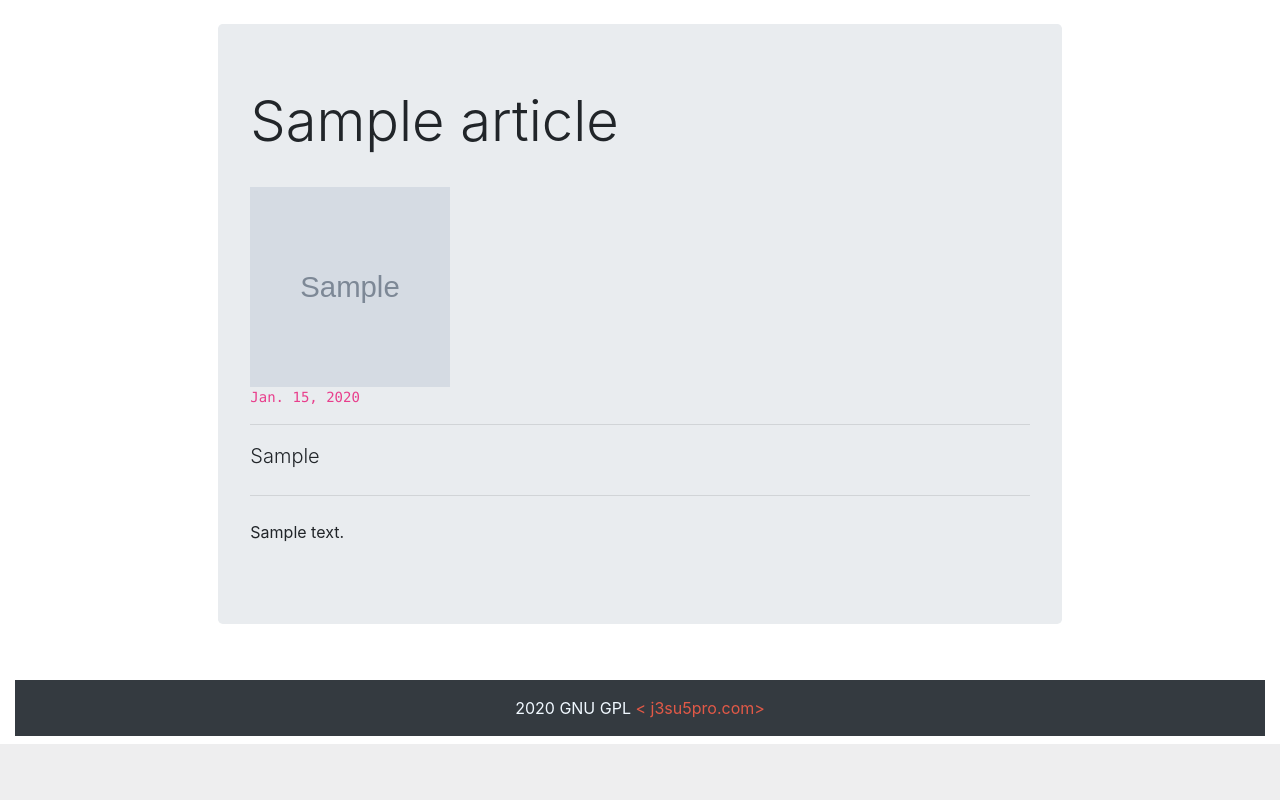
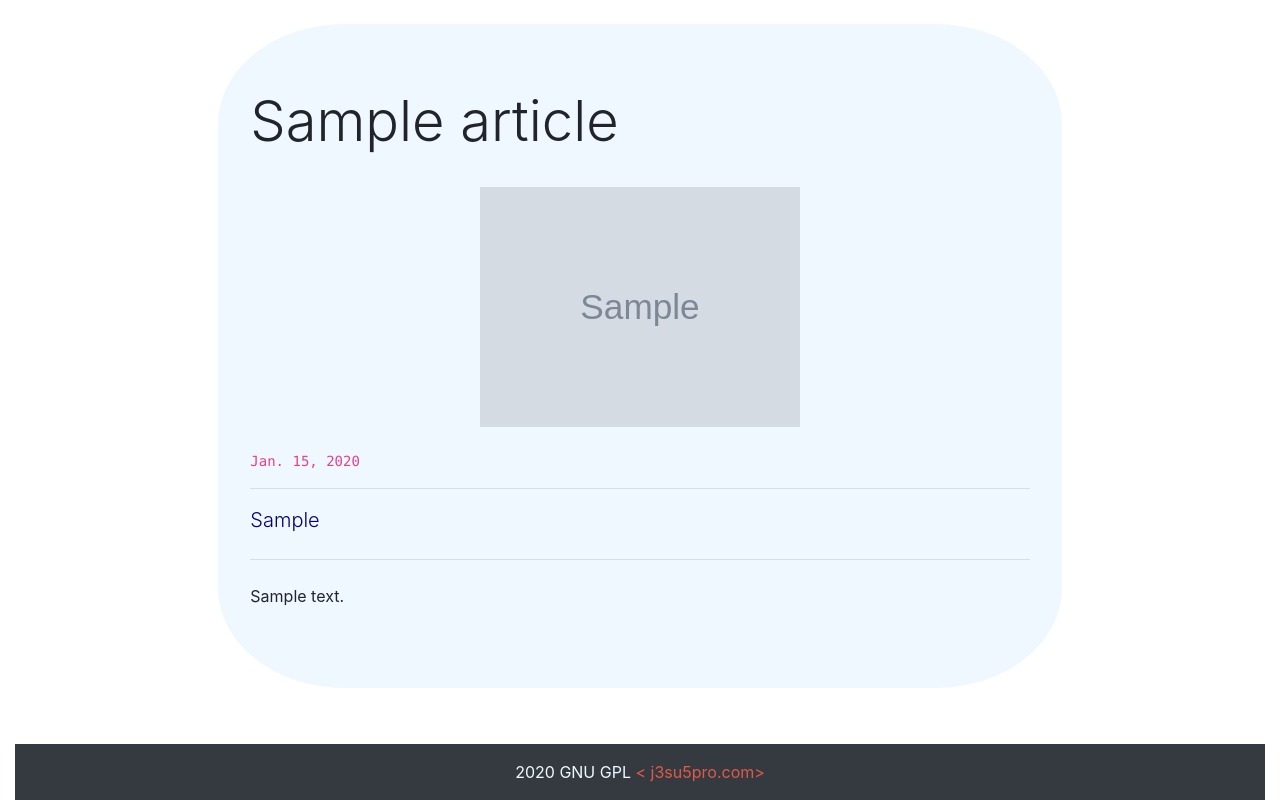
Before and after one commit to jesushl/blog, a Django app: page /article/1/ in a window 1280 px wide. Shown: the part 56-856 px from the top of the page. Before the commit the page ends 800 px from the top, so only its background shows below. Run offline with Django 3.2, Linux system fonts and the light colour scheme; tables that the repository leaves empty hold one stand-in row (values such as "Sample post"); grey boxes marked "Sample" are stand-in pictures; some libraries are stand-ins or nearby versions.

Commit message:
Adding some stuff into article look and feel

```diff
--- a/blog/static/blog/resume.css
+++ b/blog/static/blog/resume.css
@@ -9,6 +9,26 @@ circle {
         margin-right: 20px;
     }
 
+    .article_jumbotron {
+        background-color: aliceblue;
+        border-color: rgb(37, 114, 150);
+        border-radius: 15%;
+    }
+
+    .article_abstract {
+        border-color: #1E71BB;
+        color: rgb(0, 2, 119);
+    }
+
+    .article_jumbotron img {
+        display: block;
+        width: auto;
+        height: auto;
+        max-width: 20rem;
+        margin-left: auto;
+        margin-right: auto;
+    }
+
     .footer {
         color: aliceblue;
     }
--- a/blog/templates/article.html
+++ b/blog/templates/article.html
@@ -1,15 +1,13 @@
 {% extends 'base.html' %} {% block content %}
-<div class="jumbotron">
+<div class="jumbotron article_jumbotron">
     <h1 class="display-4">{{ article.title }}</h1>
     <br>
-    <img src="{{ article.main_image.image.url  }}" alt="{{ article.main_image.name }}" style="background-size:cover; width:200px;height:200px;">
+    <img src="{{ article.main_image.image.url  }}" alt="{{ article.main_image.name }}">
     <br>
     <code style="text-align: right">{{article.created}}</code>
     <hr>
-    <p class="lead">{{article.abstract}}</p>
+    <p class="lead article_abstract">{{article.abstract}}</p>
     <hr class="my-4">
     <p>{{ article.content|safe }}</p>
 </div>
-
-
 {% endblock %}
```
Also changed, not shown: blog/templates/blog.html (+4 -8 lines). Lines whose indentation alone changed are shown as unchanged.
